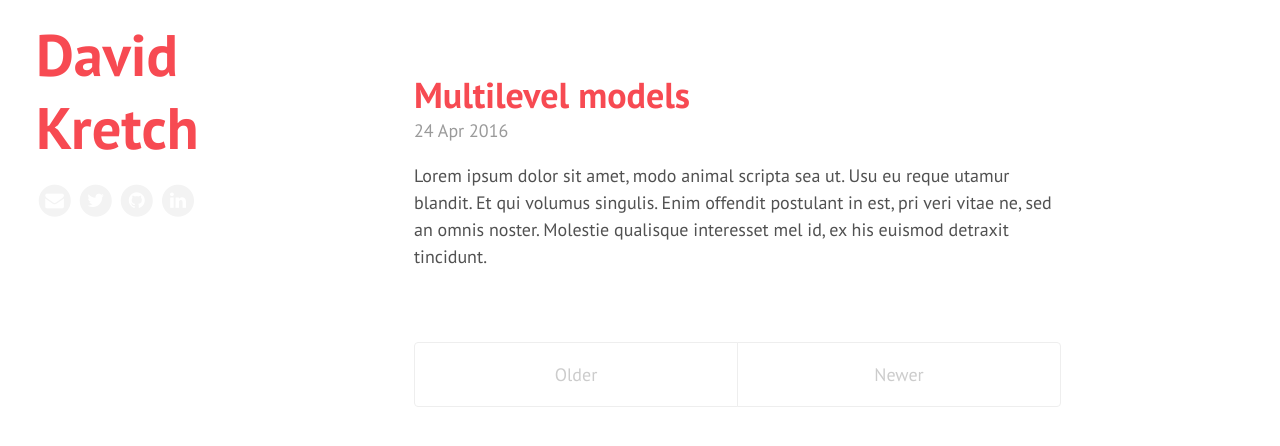
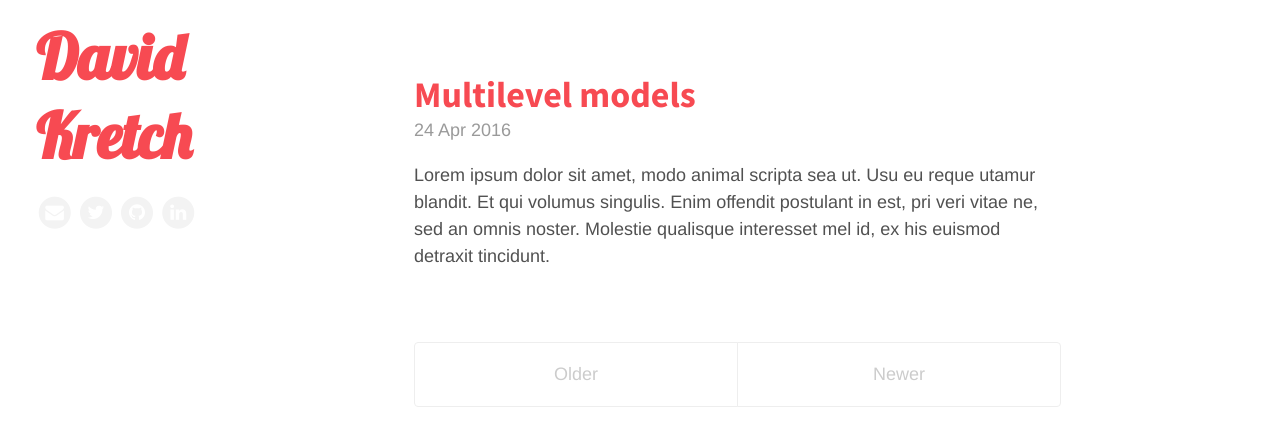
Before and after one commit to davidkretch/kretch.org, a Jekyll site: the page built from index.html, in a window 1280 px wide. Shown: the top 446 px of the page. Built offline with Jekyll 4.4.1, drawn with Linux system fonts in a browser that asks for light colours; nearby versions of some CDN libraries; some web fonts are replaced; the list of posts is cut into pages by our own code.

Commit message:
Change font families

```diff
--- a/_includes/head.html
+++ b/_includes/head.html
@@ -18,7 +18,9 @@
   <link rel="stylesheet" href="{{ site.baseurl }}public/css/poole.css">
   <link rel="stylesheet" href="{{ site.baseurl }}public/css/syntax.css">
   <link rel="stylesheet" href="{{ site.baseurl }}public/css/hyde.css">
-  <link rel="stylesheet" href="http://fonts.googleapis.com/css?family=PT+Sans:400,400italic,700">
+  <link rel="stylesheet" href="https://fonts.googleapis.com/css?family=Average+Sans" type="text/css">
+  <link rel="stylesheet" href="https://fonts.googleapis.com/css?family=Lobster" type="text/css">
+  <link rel="stylesheet" href="https://fonts.googleapis.com/css?family=Source+Sans+Pro:700" type="text/css">
   <link rel="stylesheet" href="https://maxcdn.bootstrapcdn.com/font-awesome/4.6.1/css/font-awesome.min.css">
   <script type="text/javascript" async src="https://cdn.mathjax.org/mathjax/latest/MathJax.js?config=TeX-MML-AM_CHTML"></script>
 
--- a/public/css/hyde.css
+++ b/public/css/hyde.css
@@ -32,7 +32,7 @@
  */
 
 html {
-  font-family: "PT Sans", Helvetica, Arial, sans-serif;
+  font-family: "Average Sans", Helvetica, Arial, sans-serif;
 }
 @media (min-width: 48em) {
   html {
@@ -79,8 +79,8 @@
 .sidebar-about h1 {
   color: #fff;
   margin-top: 0;
-  font-family: "PT Sans", Helvetica, Arial, sans-serif;
-  font-size: 3.25rem;
+  font-family: "Lobster", Helvetica, Arial, sans-serif;
+  font-size: 3.5rem;
 }
 
 /* Sidebar nav */
@@ -128,6 +128,10 @@
 
 .content a {
   color: #f74a52;
+}
+
+.content h1 {
+  font-family: "Source Sans Pro", Helvetica, Arial, sans-serif;
 }
 
 @media (min-width: 48em) {
--- a/public/css/poole.css
+++ b/public/css/poole.css
@@ -389,7 +389,7 @@
   overflow: hidden; /* clearfix */
   margin-left: -1rem;
   margin-right: -1rem;
-  font-family: "PT Sans", Helvetica, Arial, sans-serif;
+  font-family: "Average Sans", Helvetica, Arial, sans-serif;
   color: #ccc;
   text-align: center;
 }
```
